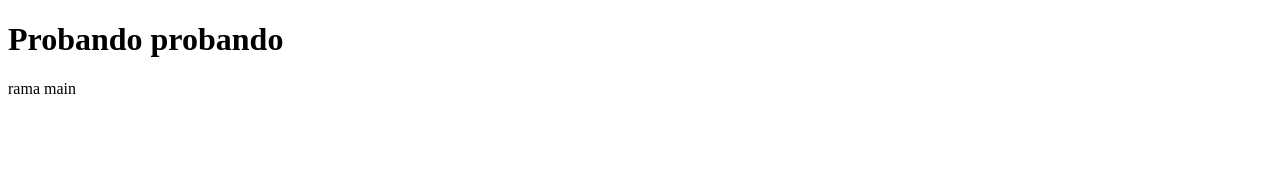
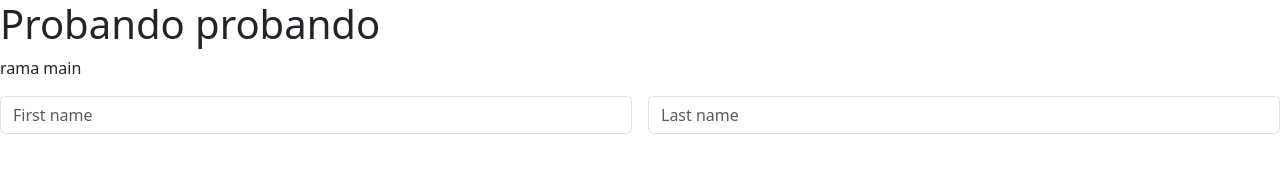
Before and after one commit to Jonas-Weimann/New-project, a plain HTML site: page index.html in a window 1280 px wide. Drawn offline with nearby package versions, Linux system fonts and the light colour scheme.

Commit message:
bootstrap version

```diff
--- a/index.html
+++ b/index.html
@@ -3,10 +3,20 @@
 <head>
     <meta charset="UTF-8">
     <meta name="viewport" content="width=device-width, initial-scale=1.0">
+    <link href="https://cdn.jsdelivr.net/npm/bootstrap@5.3.3/dist/css/bootstrap.min.css" rel="stylesheet" integrity="sha384-QWTKZyjpPEjISv5WaRU9OFeRpok6YctnYmDr5pNlyT2bRjXh0JMhjY6hW+ALEwIH" crossorigin="anonymous">
+    <script src="https://cdn.jsdelivr.net/npm/bootstrap@5.3.3/dist/js/bootstrap.bundle.min.js" integrity="sha384-YvpcrYf0tY3lHB60NNkmXc5s9fDVZLESaAA55NDzOxhy9GkcIdslK1eN7N6jIeHz" crossorigin="anonymous"></script>
     <title>PRUEBA DE VERSIONES EN GIT</title>
 </head>
 <body>
     <h1>Probando probando</h1>
     <p>rama main</p>
+    <div class="row g-3">
+        <div class="col">
+          <input type="text" class="form-control" placeholder="First name" aria-label="First name">
+        </div>
+        <div class="col">
+          <input type="text" class="form-control" placeholder="Last name" aria-label="Last name">
+        </div>
+      </div>
 </body>
 </html>
```
